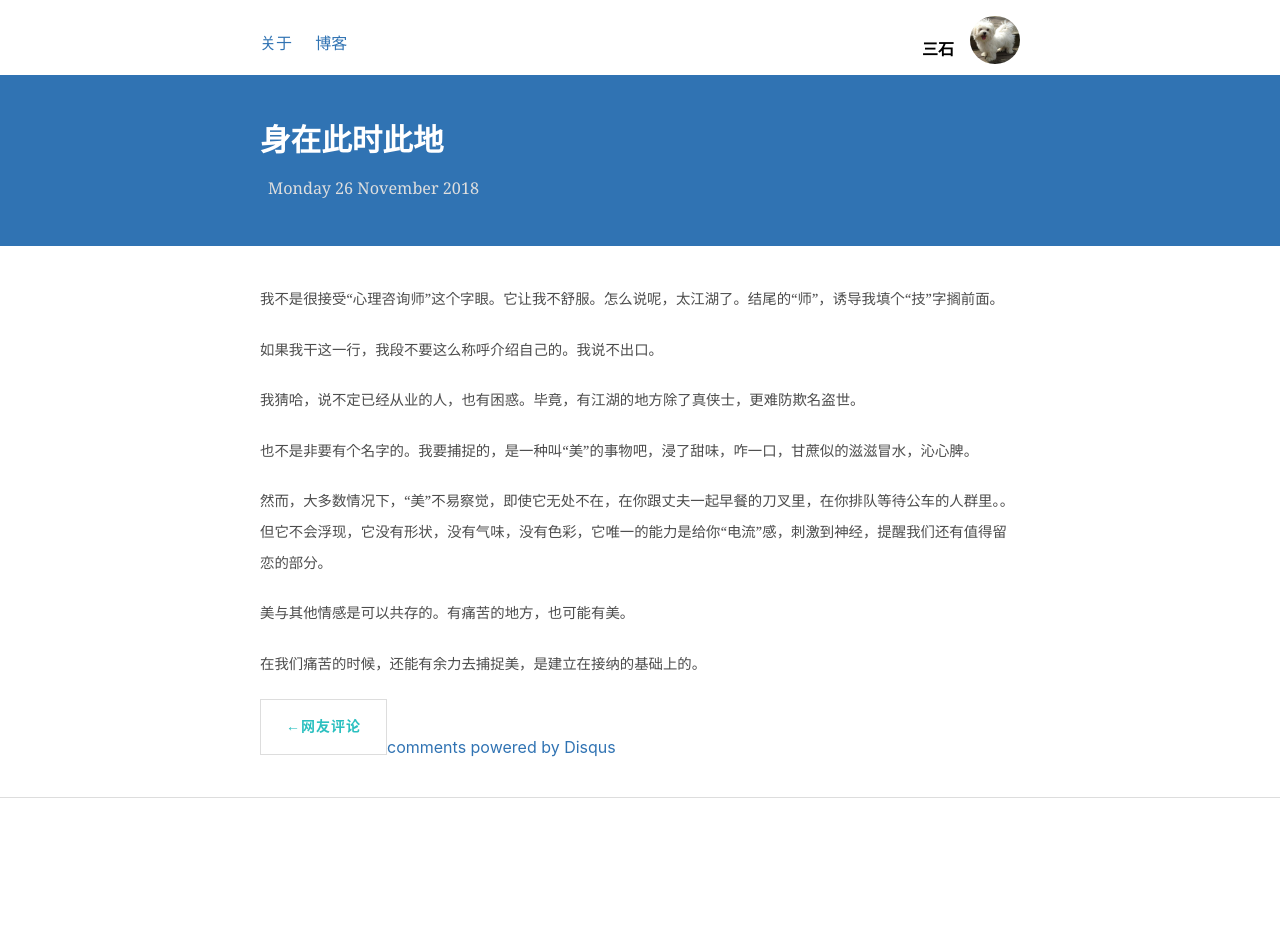
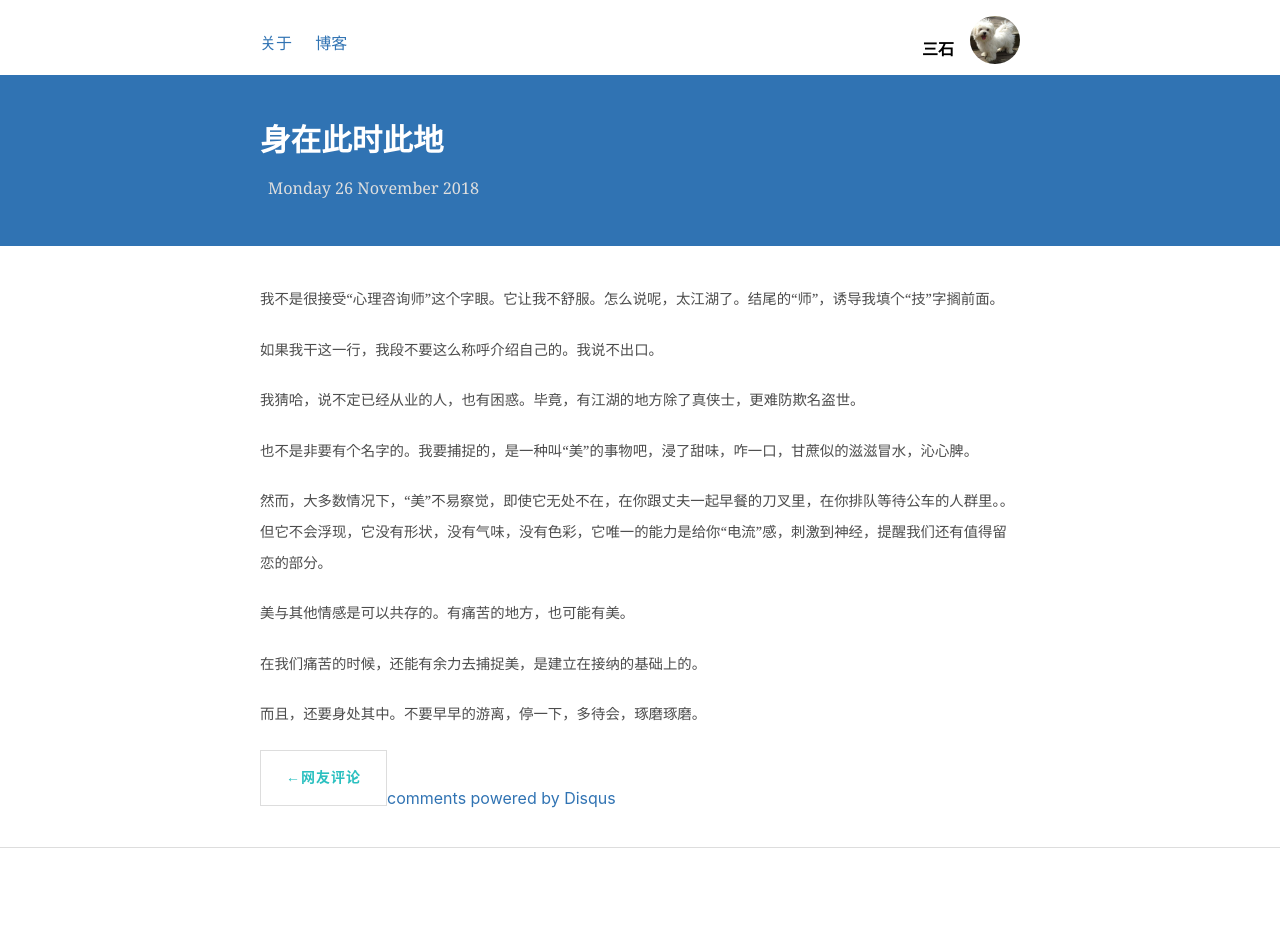
Before and after one commit to shirleysteve/1, a Jekyll site: the page built from _posts/2018-11-26-身在此时此地，不游走.md, in a window 1280 px wide. Built offline with Jekyll 4.4.1, drawn with Linux system fonts in a browser that asks for light colours; nearby versions of some CDN libraries; comment, search, counter and statistics services are not loaded; before the commit the page ends 900 px from its top, so only the background shows below that.

Commit message:
Update 2018-11-26-身在此时此地，不游走.md

```diff
--- a/_posts/2018-11-26-身在此时此地，不游走.md
+++ b/_posts/2018-11-26-身在此时此地，不游走.md
@@ -17,3 +17,5 @@ title: 身在此时此地
 美与其他情感是可以共存的。有痛苦的地方，也可能有美。
 
 在我们痛苦的时候，还能有余力去捕捉美，是建立在接纳的基础上的。
+
+而且，还要身处其中。不要早早的游离，停一下，多待会，琢磨琢磨。
```
